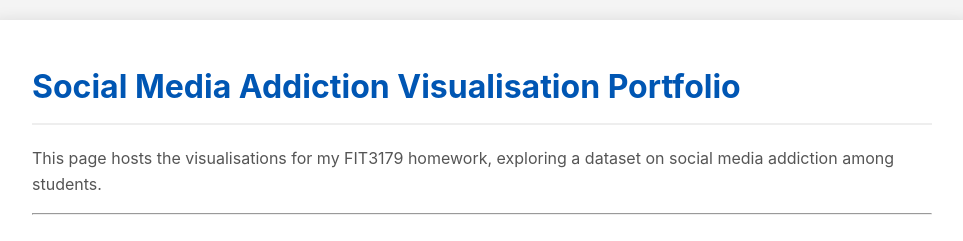
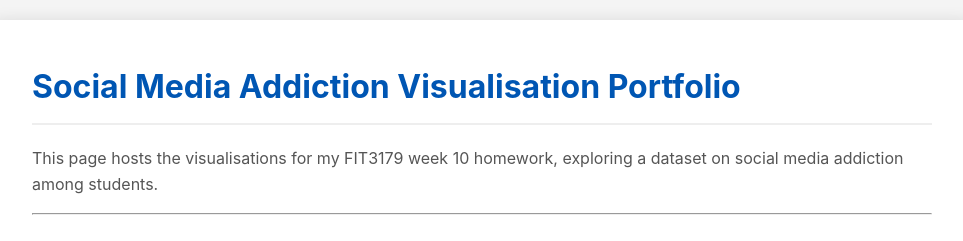
Before and after one commit to amolikay/social-media-vis, a plain HTML site: page index.html in a window 1280 px wide. Shown: the top 241 px of the page, without its empty margins (158-1121 px from the left). Drawn offline with Linux system fonts and the light colour scheme; a script that the page names is missing.

```diff
--- a/index.html
+++ b/index.html
@@ -44,7 +44,7 @@
 <body>
   <div class="container">
     <h1>Social Media Addiction Visualisation Portfolio</h1>
-    <p>This page hosts the visualisations for my FIT3179 homework, exploring a dataset on social media addiction among students.</p>
+    <p>This page hosts the visualisations for my FIT3179 week 10 homework, exploring a dataset on social media addiction among students.</p>
 
     <hr>
 
```
